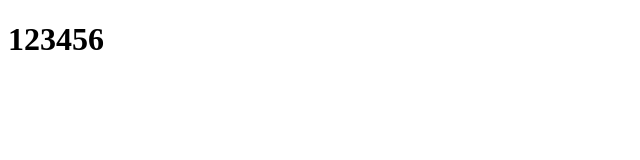
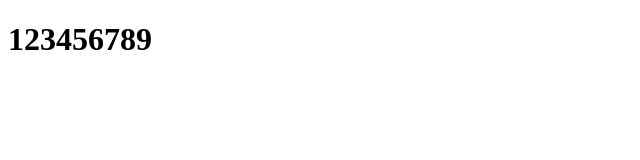
Before and after one commit to april-tal/1709, a plain HTML site: page index.html in a window 1280 px wide. Shown: the full height of the page, 0-640 px from the left. Drawn offline with Linux system fonts and the light colour scheme.

Commit message:
first up

```diff
--- a/index.html
+++ b/index.html
@@ -7,6 +7,6 @@
   <title>Document</title>
 </head>
 <body>
-  <h1>123456</h1>
+  <h1>123456789</h1>
 </body>
 </html>
```
